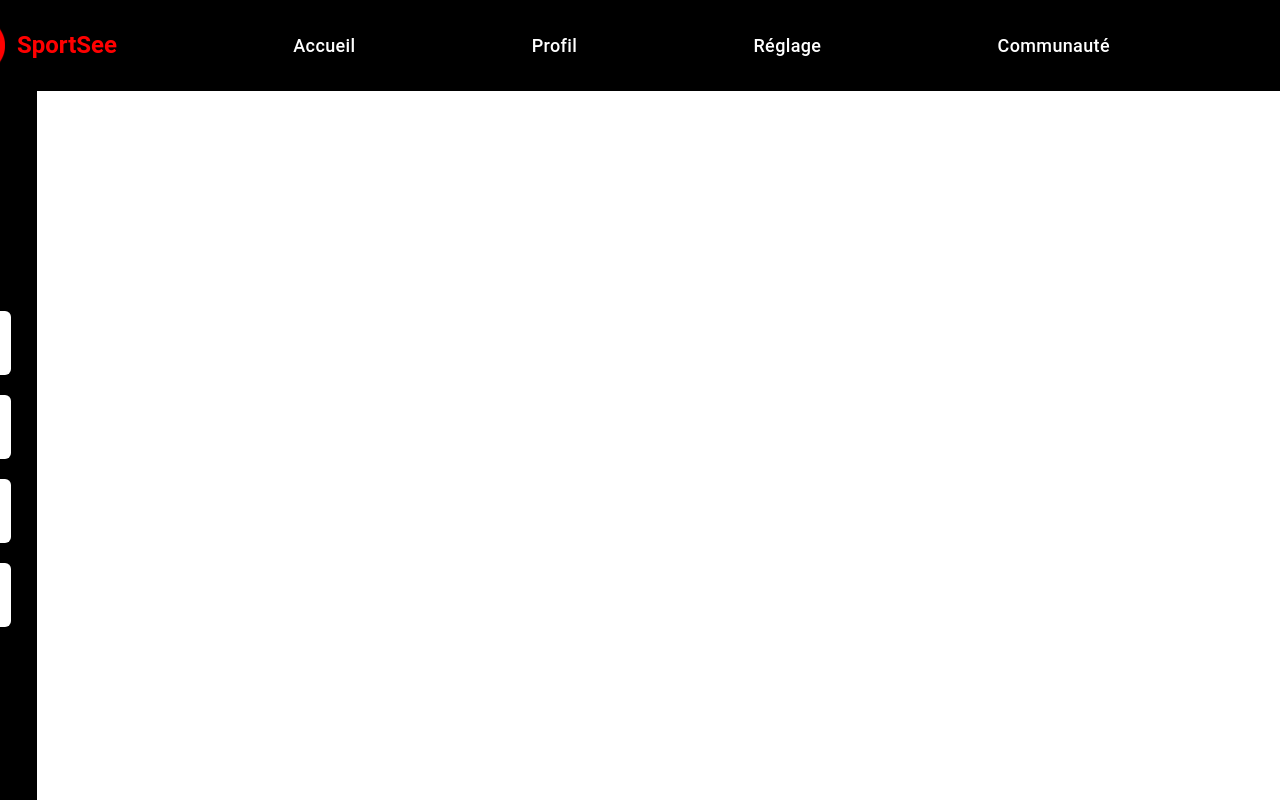
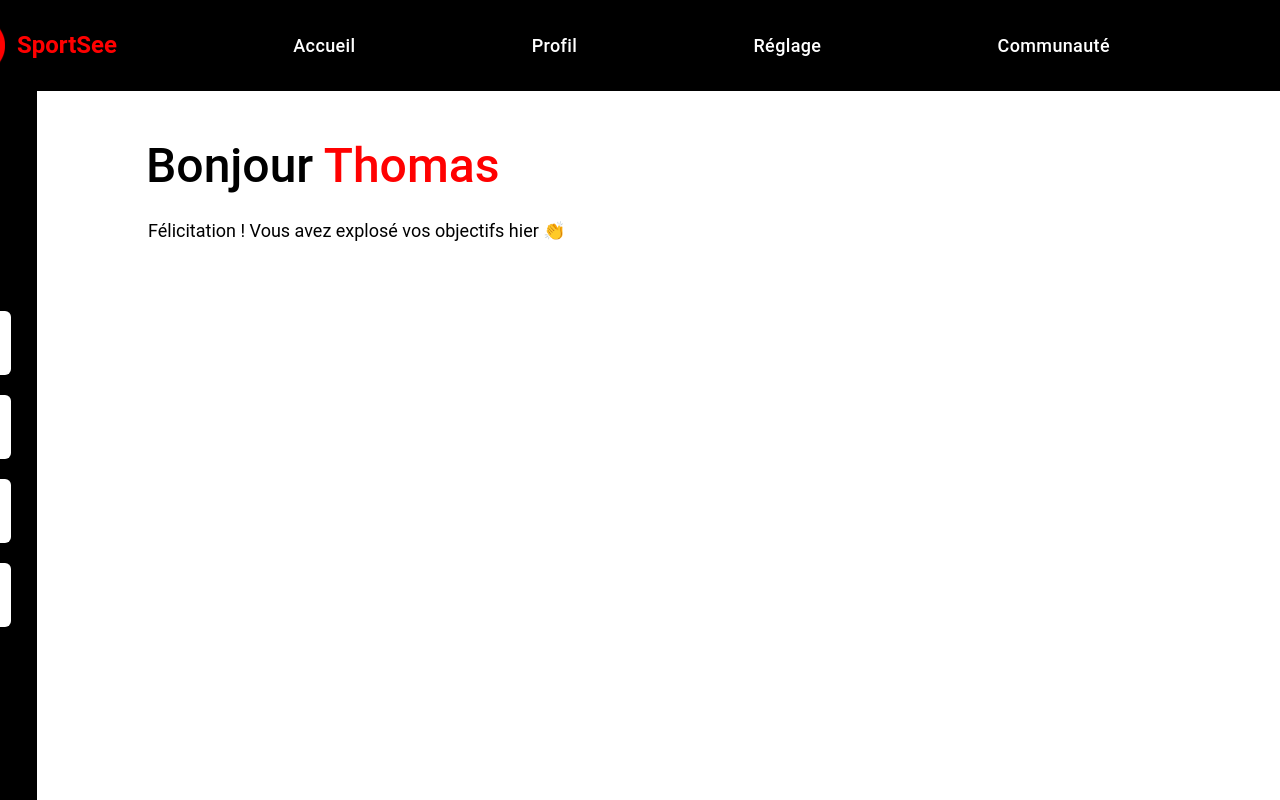
Before and after one commit to beyondnaxos/SportSee, a React (Vite) app: page / in a window 1280 px wide. Shown: the top 800 px of the page. Built offline with nearby package versions, Linux system fonts and the light colour scheme.

Commit message:
Title + sub OK

```diff
--- a/src/App.jsx
+++ b/src/App.jsx
@@ -10,9 +10,9 @@ function App() {
     <BrowserRouter>
       <ScrollToTop />
       <NavBar />
-      <section className='main'>
-        <SideBar/>
-      {/* <Routing /> */}
+      <section className="main">
+        <SideBar />
+        <Routing />
       </section>
     </BrowserRouter>
   )
--- a/src/Routing/Routing.jsx
+++ b/src/Routing/Routing.jsx
@@ -1,5 +1,6 @@
 import { Routes, Route } from 'react-router-dom'
 import React from 'react'
+import DashView from '../components/DashView/DashView'
 // import Home from './components/Home/Home'
 
 
--- /dev/null
+++ b/src/components/DashView/DashView.jsx
@@ -0,0 +1,11 @@
+import React from 'react'
+import styles from './DashView.module.css'
+
+export default function DashView() {
+  return (
+    <div className={styles.container}>
+        <h1 className={styles.title}>Bonjour <span className={styles.name}>Thomas</span></h1>
+        <h3 className={styles.subtitle}>Félicitation ! Vous avez explosé vos objectifs hier 👏</h3>
+    </div>
+  )
+}
--- /dev/null
+++ b/src/components/DashView/DashView.module.css
@@ -0,0 +1,26 @@
+.container {
+    width: calc(100% - 117px);
+    padding: 63px 90px 90px 109px;
+    font-family: roboto;
+}
+
+.title, .name {
+    font-size: 48px;
+    font-weight: 500;
+    line-height: 24px;
+}
+
+.title {
+    margin-bottom: 41px;
+}
+
+.name {
+    color: #FF0101 ;
+}
+
+.subtitle {
+    font-size: 18px;
+    font-weight: 400;
+    padding-left: 2px;
+    line-height: 24px;
+}
```
